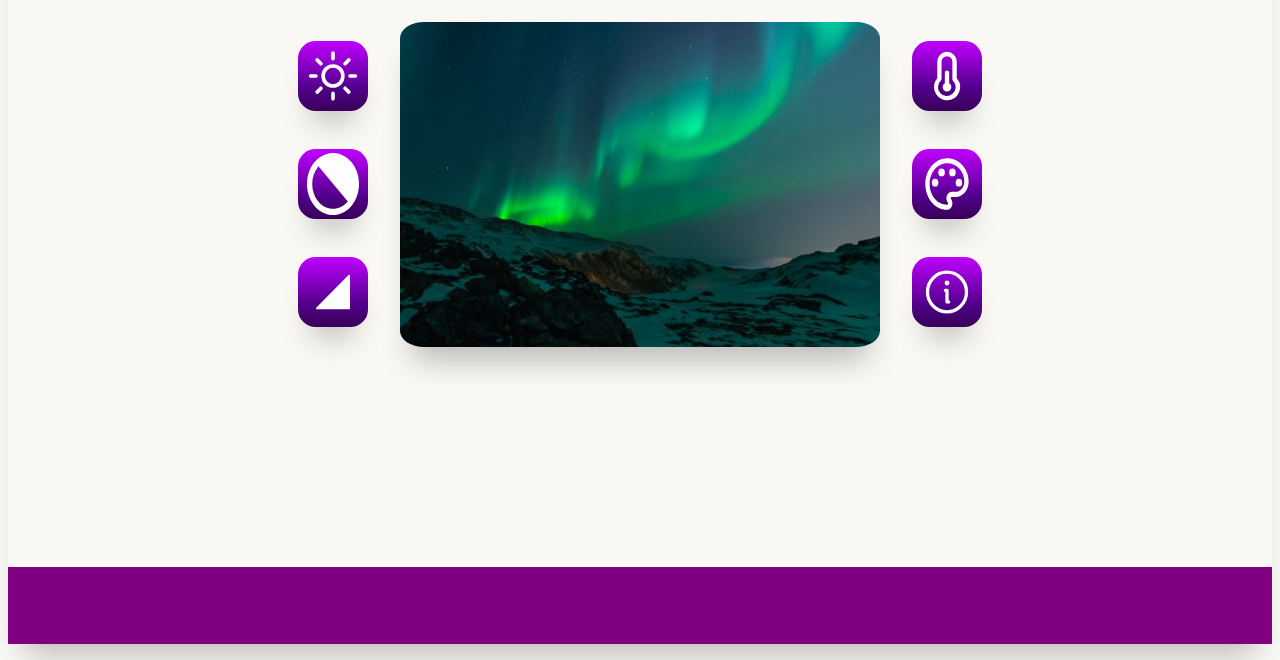
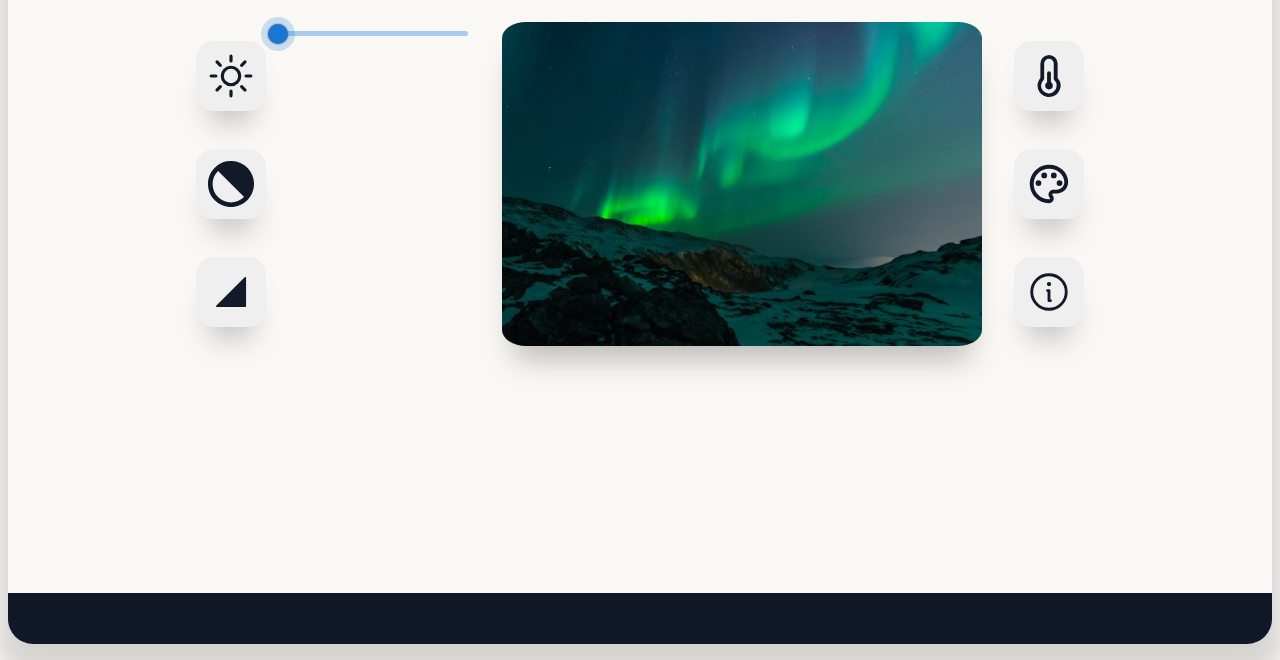
Before and after one commit to mamutthe/image-editor, a plain HTML site: page index.html in a window 1280 px wide. Shown: the part 140-800 px from the top of the page. Drawn offline with Linux system fonts and the light colour scheme.

Commit message:
fix?
descricao?

```diff
--- a/createButton.js
+++ b/createUI.js
@@ -1,9 +1,23 @@
-let createButtonArguments = ["Brightness","brightness.svg","leftNavbar",
-                             "Contrast","contrast.svg","leftNavbar",
-                             "Sharpness","sharpness.svg","leftNavbar",
-                             "Temperature","temperature.svg","rightNavbar",
-                             "Color","color.svg","rightNavbar",
-                             "Information","information.svg","rightNavbar"];
+let createButtonArguments = [
+  "Brightness",
+  "brightness.svg",
+  "leftNavbar",
+  "Contrast",
+  "contrast.svg",
+  "leftNavbar",
+  "Sharpness",
+  "sharpness.svg",
+  "leftNavbar",
+  "Temperature",
+  "temperature.svg",
+  "rightNavbar",
+  "Color",
+  "color.svg",
+  "rightNavbar",
+  "Information",
+  "information.svg",
+  "rightNavbar",
+];
 
 const createNavbarButton = (name, svgIcon, navbarPosition, jsCode) => {
   let filterButton = document.createElement("button");
@@ -20,7 +34,7 @@ const createNavbarButton = (name, svgIcon, navbarPosition, jsCode) => {
 };
 
 const setNavbarButtons = (createButtonArguments) => {
-  for (i = 0; i < createButtonArguments.length; i=i+3)  {
+  for (i = 0; i < createButtonArguments.length; i += 3) {
     createNavbarButton(
       createButtonArguments[i],
       createButtonArguments[i + 1],
@@ -30,11 +44,23 @@ const setNavbarButtons = (createButtonArguments) => {
 };
 
 const footer = () => {
-  let footer = document.createElement("footer");
+  let footer = document.createElement("figcaption");
   let body = document.querySelector(".body");
   footer.setAttribute("class", "footer purpleBackgound");
   body.appendChild(footer);
-}
-//comment
+};
+
 setNavbarButtons(createButtonArguments);
 footer();
+
+const range = document.querySelector(".range");
+const style = document.createElement("style");
+document.body.appendChild(style);
+
+range.addEventListener("input", () => {
+  const value = range.value;
+  const valueBar = (100 * value)/range.max;
+  style.textContent = `.range {background: linear-gradient(to right, #1976d2 ${valueBar}%, #a8cbee ${valueBar}%);}`;
+  style.textContent += `.currentImage {filter: brightness(${Math.abs(value > (range.max/1.5) ? value : value / 4)});}`;
+  console.log(value);
+});
--- a/index.html
+++ b/index.html
@@ -26,10 +26,9 @@
     </div>
 
     <div class="leftNavbar"></div>
-
     <div class="rightNavbar"></div>
-
+    <div class="toolBar"><input class="range" type="range" min="0.0" max="8" value="0" step="0.1"></div>
     </div>
-    <script src="createButton.js"></script>
+    <script src="createUI.js"></script>
   </body>
 </html>
--- a/style.css
+++ b/style.css
@@ -1,5 +1,6 @@
 :root {
   --white: hsl(45, 29%, 97%);
+  --bluishblack: hsl(221, 39%, 11%);
 }
 
 .body {
@@ -8,26 +9,24 @@
   align-items: center;
   justify-content: center;
   height: 97vh;
-  background-color: hsl(45, 29%, 97%);
-  border-radius: 3%;
-  box-shadow: rgba(0, 0, 0, 0.25) 0px 25px 30px -15px;
-  overflow: hidden;
+  background-color: var(--white);
+  border-radius: 25px;
+  box-shadow: rgba(0, 0, 0, 0.15) 0px 25px 30px 10px;
 }
 
 .mainHeader {
   display: flex;
   align-items: center;
-  /*border-style: solid;*/
-  /*border-color: rgb(161, 201, 18);*/
   height: 15%;
-  margin-bottom: 3%;
+  margin-top: 1%;
+  margin-bottom: 2%;
 }
 
 .mainTitle {
   font-family: "Inter", sans-serif;
   font-weight: 900;
   font-size: 4.5rem;
-  color: rgba(17, 24, 39);
+  color: var(--bluishblack);
 }
 
 .workspace {
@@ -38,8 +37,6 @@
 }
 
 .currentImageContainer {
-  /*border-style: solid;
-  border-color: cornflowerblue; */
   order: 1;
   height: 100%;
   width: 38%;
@@ -74,43 +71,98 @@
 .footer {
   margin-top: auto;
   width: 100%;
-  height: 6vw;
-  background-color: purple;
-  overflow: hidden;
+  height: 4vw;
+  background-color: var(--bluishblack);
+  border-bottom-left-radius: 25px;
+  border-bottom-right-radius: 25px;
 }
 
 .filterButton {
+  position: relative;
   display: flex;
   align-items: center;
   justify-content: center;
+  margin-bottom: 1%;
   height: 5.5vw;
   width: 5.5vw;
-  border: none;
+  border: solid 2px transparent;
   border-radius: 25%;
   box-shadow: rgba(0, 0, 0, 0.25) 0px 25px 30px -15px;
-  margin-bottom: 1%;
-  color: rgb(255, 0, 0);
 }
 
 .filterButton:hover {
-  border-style: solid;
-  border-width: thin;
-  border-color: var(--white);
   cursor: pointer;
 }
 
-.buttonIcon {
-  height: 90%;
-  width: 90%;
-  filter: invert(100%) sepia(0%) saturate(6647%) hue-rotate(172deg)
-    brightness(114%) contrast(99%);
+.filterButton::before {
+  content: "";
+  opacity: 0;
+  transition: opacity 450ms ease-in-out;
 }
 
-.purpleGradient {
-  background: linear-gradient(
-    360deg,
-    rgba(55, 0, 87, 1) 0%,
-    rgba(82, 0, 140, 1) 33%,
-    rgba(192, 0, 255, 1) 100%
-  );
+.filterButton:hover::before {
+  opacity: 1;
+  position: absolute;
+  inset: 0;
+  border-radius: 10px;
+  padding: 3px;
+  margin-bottom: -2.1px;
+  background: linear-gradient(-45deg, #ee7752, #e73c7e, #23a6d5, #23d5ab);
+  -webkit-mask: linear-gradient(#fff 0 0) content-box, linear-gradient(#fff 0 0);
+  -webkit-mask-composite: xor;
+  mask-composite: exclude;
+  background-size: 400% 400%;
+  animation: gradient 4s ease infinite;
 }
+
+.buttonIcon {
+  position: absolute;
+  height: 70%;
+  width: 70%;
+  filter: invert(8%) sepia(19%) saturate(1583%) hue-rotate(182deg)
+    brightness(96%) contrast(96%);
+}
+
+@keyframes gradient {
+  0% {
+    background-position: 0% 50%;
+  }
+  50% {
+    background-position: 100% 50%;
+  }
+  100% {
+    background-position: 0% 50%;
+  }
+}
+
+.range {
+  -webkit-appearance: none;
+  width: 200px;
+  height: 5px;
+  background: #a8cbee;
+  border-radius: 5px;
+}
+
+.range:active::-webkit-slider-thumb {
+  outline: solid #1976d236 12px;
+}
+
+.range::-webkit-slider-thumb {
+  transition: outline 75ms linear;
+  -webkit-appearance: none;
+  height: 5px;
+  width: 5px;
+  border-radius: 50%;
+  outline: solid #1976d236 7.5px;
+  padding: 10px;
+  background: #1976d2;
+  cursor: pointer;
+  box-shadow: 0 0 2px 0 #555;
+}
+
+.range::-webkit-slider-runnable-track {
+  -webkit-appearance: none;
+  box-shadow: none;
+  border: none;
+  background: transparent;
+}
```
